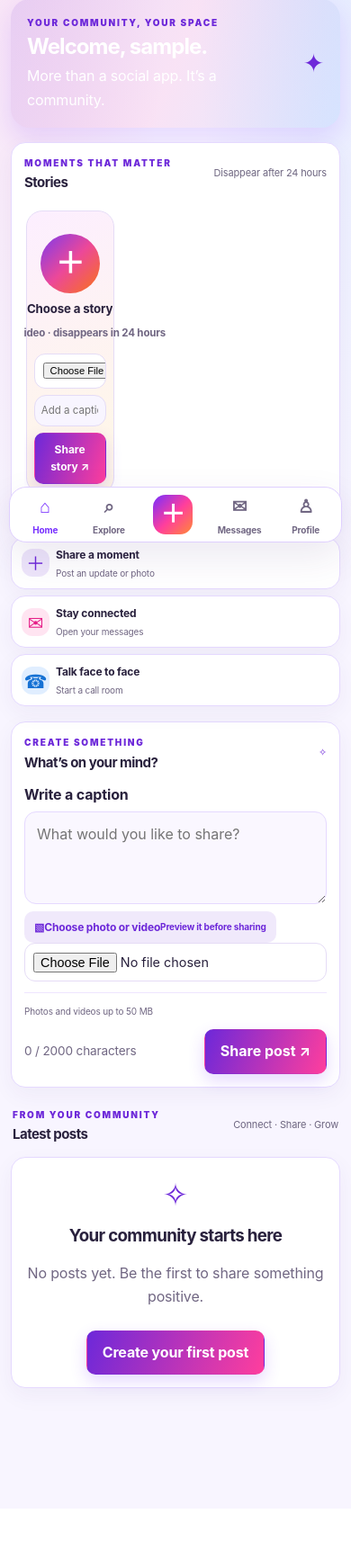
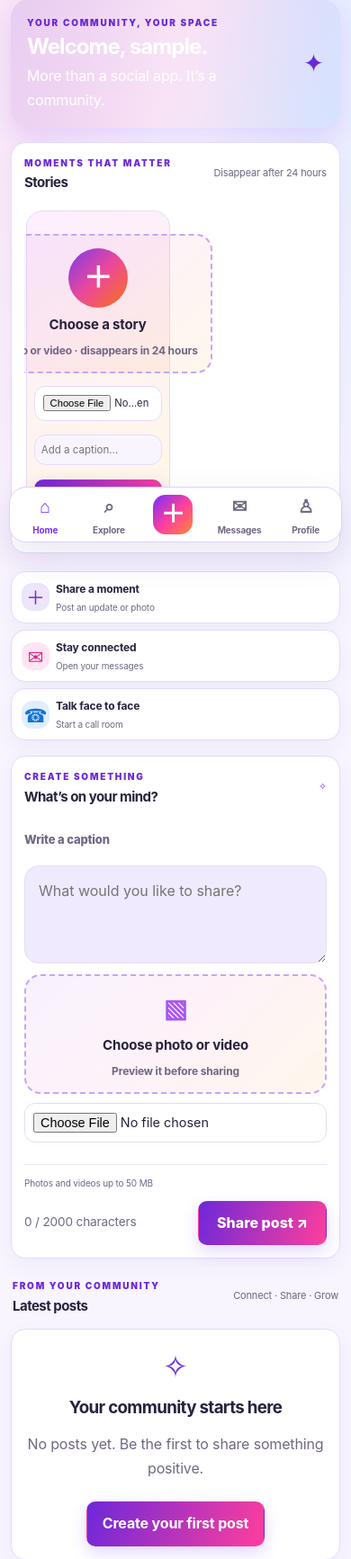
Before and after one commit to Bull-powder/the-house_of_jacob, a Flask app: page /dashboard in a window 390 px wide. Shown: the part 232-1965 px from the top of the page at 90% size. Before the commit the page ends 1792 px from the top, so only its background shows below. Run offline with Flask 3, Linux system fonts and the light colour scheme; the visitor is signed in with stand-in values (Sample User, id 1); data comes from the database, SQL or seed files in the repository; data that the repository does not hold is empty; some libraries are stand-ins or nearby versions.

Commit message:
Style Instagram-like post story and music upload controls

```diff
--- a/static/social-dashboard.css
+++ b/static/social-dashboard.css
@@ -238,3 +238,41 @@ html[data-theme="dark"] .social-dashboard .social-search > span {
 .online-track-details audio{display:block;width:100%;max-width:460px;margin:8px 0 12px}
 .online-track-details form{display:flex;gap:8px;flex-wrap:wrap;align-items:center}
 @media(max-width:600px){.online-track{align-items:flex-start;gap:12px;padding:12px}.online-track-art{width:68px;height:68px}.online-track-details form .btn{font-size:13px;padding:8px 10px}}
+
+
+/* Instagram-inspired media creation flow */
+.ig-upload-form{display:grid;gap:12px}
+.ig-caption-label{font-size:13px;font-weight:800;color:var(--muted,#766b85)}
+.ig-upload-form textarea{width:100%;min-height:105px;resize:vertical;border-radius:16px;padding:15px;background:var(--panel2,#faf7ff);border:1px solid var(--line,#e8def3)}
+.ig-media-picker{display:grid;gap:10px}
+.ig-media-picker .upload-choice,.upload-dropzone{display:flex;min-height:132px;flex-direction:column;justify-content:center;align-items:center;gap:7px;padding:20px;border:2px dashed #c5a6f7;border-radius:18px;background:linear-gradient(135deg,rgba(168,85,247,.08),rgba(236,72,153,.07),rgba(245,158,11,.08));text-align:center;cursor:pointer;color:var(--text,#35234d)}
+.ig-media-picker .upload-choice:hover,.upload-dropzone:hover{border-color:#a855f7;transform:translateY(-1px)}
+.ig-media-picker .upload-choice strong,.upload-dropzone strong{font-size:15px}
+.ig-media-picker .upload-choice small,.upload-dropzone small{font-size:12px;color:var(--muted,#766b85)}
+.ig-picker-icon{font-size:28px;color:#a855f7}
+.upload-preview{width:100%;overflow:hidden;border:1px solid var(--line,#e8def3);border-radius:16px;background:#16121c;padding:8px}
+.upload-preview-media{display:block;max-height:380px;max-width:100%;width:auto;height:auto;margin:0 auto;object-fit:contain;border-radius:10px}
+.upload-preview-name{margin:8px 5px 2px;color:#fff;font-size:12px;overflow-wrap:anywhere}
+.upload-share-btn{min-height:43px;padding:11px 20px;font-weight:800}
+.story-create{min-width:190px;max-width:270px}
+.story-create .upload-dropzone{min-height:115px}
+.story-create .upload-preview-media{max-height:180px}
+.story-create>input[name="caption"]{width:100%;margin:8px 0}
+.story-create .upload-share-btn{width:100%}
+.attach-music{margin-top:12px;border-top:1px solid var(--line,#e8def3);padding-top:10px}
+.attach-music summary{cursor:pointer;display:inline-flex;align-items:center;gap:7px;font-weight:800;color:#8b45d6;padding:8px 0}
+.music-source-tabs{display:grid;gap:12px;padding:13px;border:1px solid var(--line,#e8def3);border-radius:16px;background:var(--panel2,#faf7ff)}
+.music-source-tab{display:flex;align-items:center;justify-content:center;gap:8px;padding:12px;border-radius:12px;background:linear-gradient(100deg,#8b5cf6,#ec4899);color:white!important;font-weight:800;text-decoration:none!important}
+.music-source-or{text-align:center;font-size:12px;color:var(--muted,#766b85)}
+.device-music-form{display:grid;gap:10px}
+.music-device-picker{display:grid;gap:8px;font-weight:700}
+.music-device-picker input[type=file]{max-width:100%;font-size:13px}
+.device-music-form label:not(.music-device-picker){display:grid;gap:6px;font-size:13px;font-weight:700}
+.device-music-form input[type=text],.device-music-form input:not([type]){width:100%}
+@media(max-width:640px){
+ .ig-media-picker .upload-choice,.upload-dropzone{min-height:112px;padding:14px}
+ .upload-preview-media{max-height:280px}
+ .composer-bottom{align-items:stretch;gap:12px}
+ .composer-submit{display:flex;align-items:center;justify-content:space-between;gap:10px;flex-wrap:wrap}
+ .story-create{min-width:160px}
+}
```
